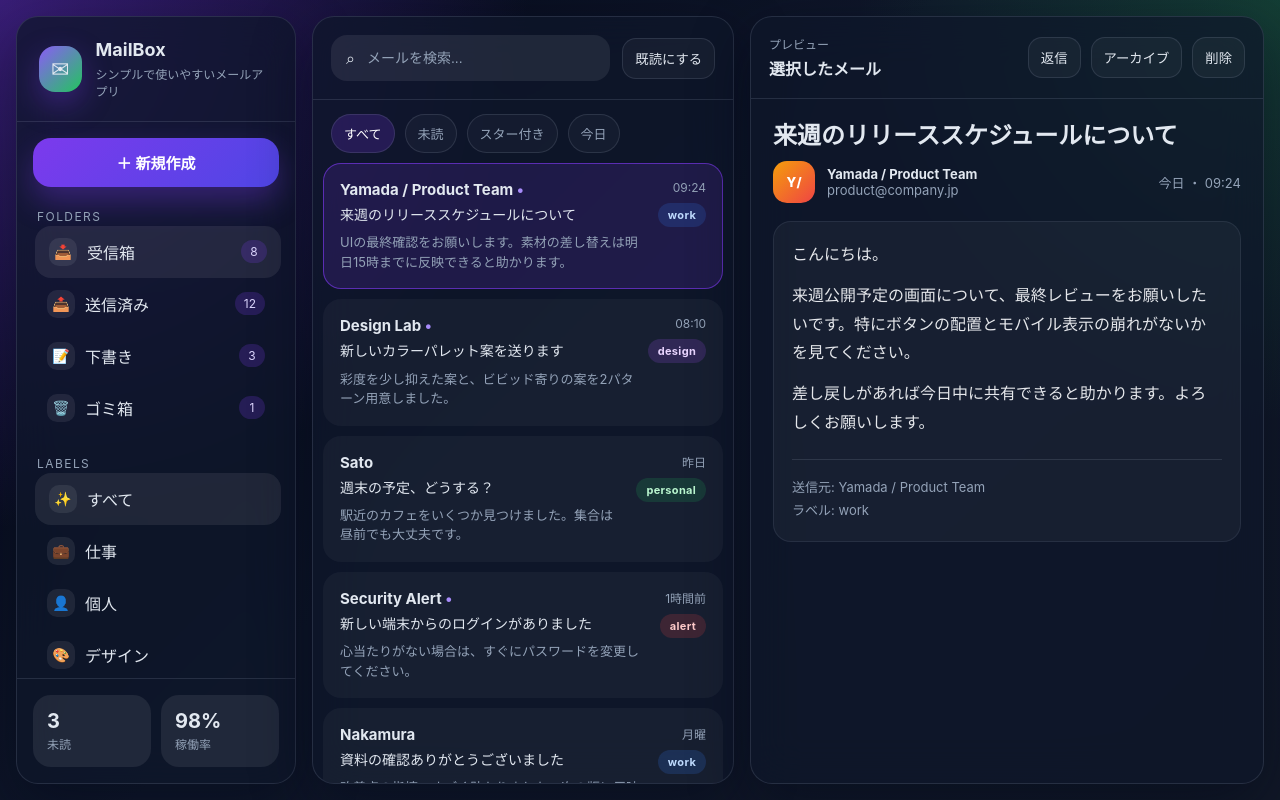
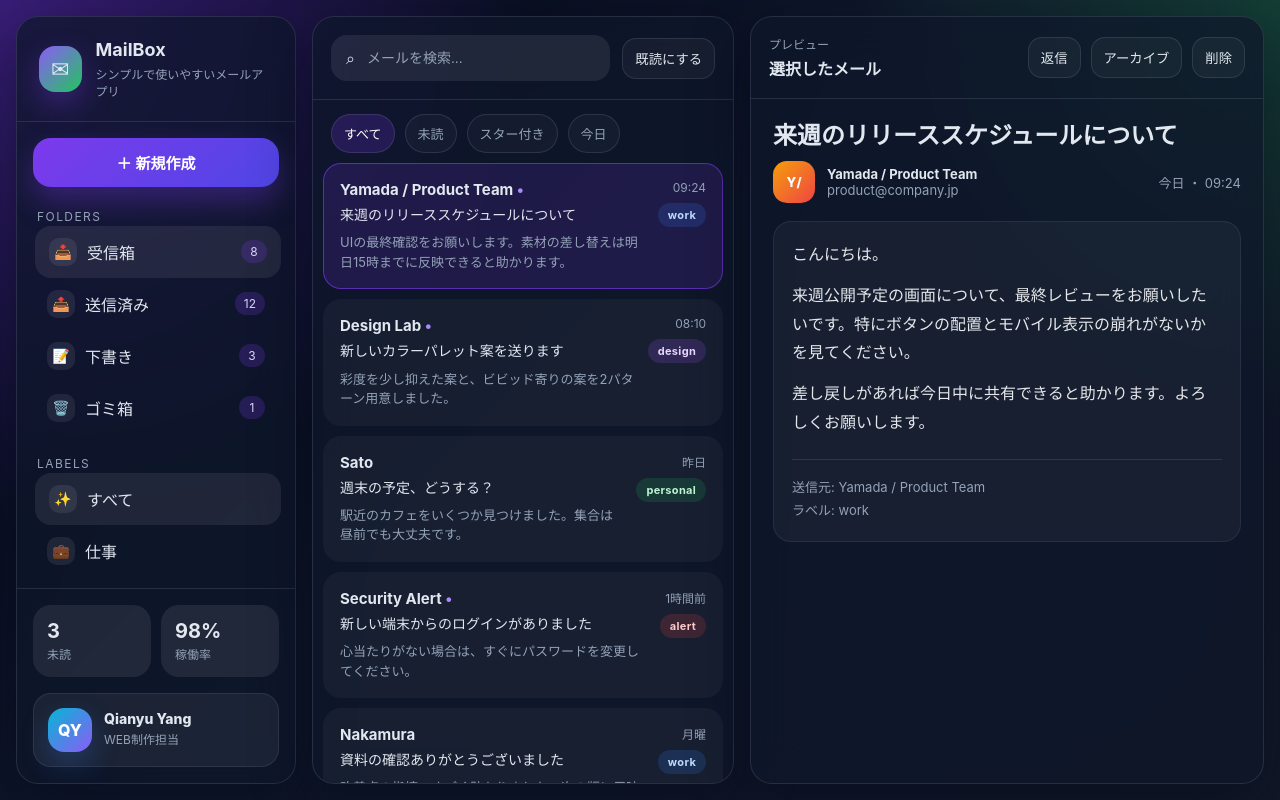
Before and after one commit to qianyu-08/mailbox-ui, a plain HTML site: page index.html in a window 1280 px wide. Drawn offline with Linux system fonts and the light colour scheme.

Commit message:
Update index.html

```diff
--- a/index.html
+++ b/index.html
@@ -54,6 +54,7 @@
       display: flex;
       flex-direction: column;
       overflow: hidden;
+      min-height: 0;
     }
 
     .brand {
@@ -62,6 +63,7 @@
       display: flex;
       gap: 14px;
       align-items: center;
+      flex: 0 0 auto;
     }
 
     .brand-mark {
@@ -93,6 +95,8 @@
       flex-direction: column;
       gap: 14px;
       overflow: auto;
+      min-height: 0;
+      flex: 1 1 auto;
     }
 
     .compose-btn {
@@ -167,6 +171,7 @@
       display: grid;
       grid-template-columns: 1fr 1fr;
       gap: 10px;
+      flex: 0 0 auto;
     }
 
     .stat {
@@ -177,10 +182,54 @@
     .stat strong { display:block; font-size: 20px; }
     .stat span { color: var(--muted); font-size: 12px; }
 
+    .profile-card {
+      margin: 0 16px 16px;
+      padding: 14px;
+      border-radius: 18px;
+      background: rgba(255,255,255,0.06);
+      border: 1px solid rgba(148, 163, 184, 0.14);
+      display: flex;
+      align-items: center;
+      gap: 12px;
+      flex: 0 0 auto;
+    }
+
+    .profile-avatar {
+      width: 44px;
+      height: 44px;
+      border-radius: 16px;
+      display: grid;
+      place-items: center;
+      font-weight: 800;
+      color: white;
+      background: linear-gradient(135deg, #06b6d4, #8b5cf6);
+      box-shadow: 0 12px 28px rgba(59, 130, 246, 0.25);
+      flex: 0 0 auto;
+    }
+
+    .profile-meta {
+      min-width: 0;
+      flex: 1 1 auto;
+    }
+
+    .profile-meta .name {
+      font-weight: 800;
+      font-size: 14px;
+      line-height: 1.2;
+      margin-bottom: 4px;
+    }
+
+    .profile-meta .role {
+      font-size: 12px;
+      color: var(--muted);
+      line-height: 1.4;
+    }
+
     .list-pane, .reader-pane {
       display: flex;
       flex-direction: column;
       overflow: hidden;
+      min-height: 0;
     }
 
     .topbar {
@@ -190,6 +239,7 @@
       gap: 12px;
       align-items: center;
       justify-content: space-between;
+      flex: 0 0 auto;
     }
 
     .search {
@@ -219,6 +269,7 @@
       display: flex;
       gap: 10px;
       flex-wrap: wrap;
+      flex: 0 0 auto;
     }
 
     .chip {
@@ -242,6 +293,8 @@
       overflow: auto;
       display: grid;
       gap: 10px;
+      min-height: 0;
+      flex: 1 1 auto;
     }
 
     .mail-item {
@@ -308,6 +361,7 @@
       align-items: center;
       justify-content: space-between;
       gap: 12px;
+      flex: 0 0 auto;
     }
 
     .reader-actions {
@@ -329,6 +383,8 @@
     .reader {
       padding: 22px;
       overflow: auto;
+      min-height: 0;
+      flex: 1 1 auto;
     }
 
     .reader h2 {
@@ -526,6 +582,7 @@
       .brand { gap: 12px; }
       .search { width: 100%; }
       .topbar { flex-direction: column; align-items: stretch; }
+      .profile-card { margin: 0 14px 14px; }
     }
   </style>
 </head>
@@ -568,6 +625,14 @@
         <div class="stat">
           <strong>98%</strong>
           <span>稼働率</span>
+        </div>
+      </div>
+
+      <div class="profile-card">
+        <div class="profile-avatar">QY</div>
+        <div class="profile-meta">
+          <div class="name">Qianyu Yang</div>
+          <div class="role">WEB制作担当</div>
         </div>
       </div>
     </aside>
@@ -751,7 +816,7 @@
     const composeModal = document.getElementById('composeModal');
 
     function initials(name) {
-      return name.split(' ').map(s => s[0]).slice(0,2).join('').toUpperCase();
+      return name.split(' ').map(s => s[0]).slice(0, 2).join('').toUpperCase();
     }
 
     function updateUnreadCount() {
```
